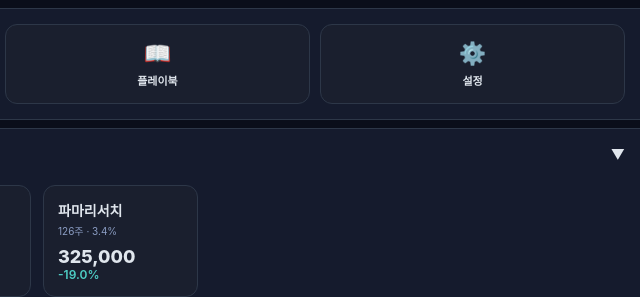
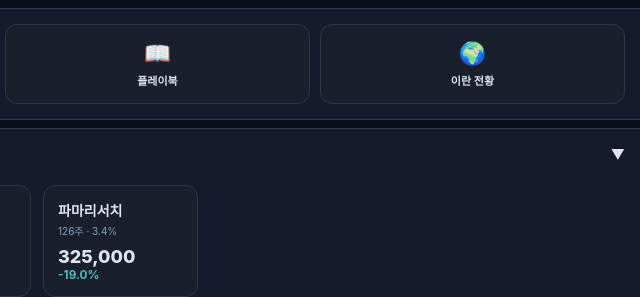
Before and after one commit to yngnhe-create/portfolio-mobile-openclaw, a plain HTML site: page public/index.html in a window 1280 px wide. Shown: the part 1518-1815 px from the top of the page, 640-1280 px from the left. Drawn offline with Linux system fonts and the light colour scheme; no server answers.

Commit message:
메인 대시보드에 이란 전황 링크 추가

```diff
--- a/public/index.html
+++ b/public/index.html
@@ -252,7 +252,7 @@ body.masked .pval,body.masked .pchg,body.masked .cd-num{filter:blur(8px);user-se
     <a href="portfolio.html" class="qbtn"><span class="qicon">📊</span><span class="qlbl">포트폴리오</span></a>
     <a href="wisereport.html" class="qbtn"><span class="qicon">📋</span><span class="qlbl">리포트</span></a>
     <a href="playbook.html" class="qbtn"><span class="qicon">📖</span><span class="qlbl">플레이북</span></a>
-    <a href="#" class="qbtn" onclick="alert('준비중')"><span class="qicon">⚙️</span><span class="qlbl">설정</span></a>
+    <a href="iran-dashboard-kr/" class="qbtn"><span class="qicon">🌍</span><span class="qlbl">이란 전황</span></a>
   </div>
 </div>
 
```
